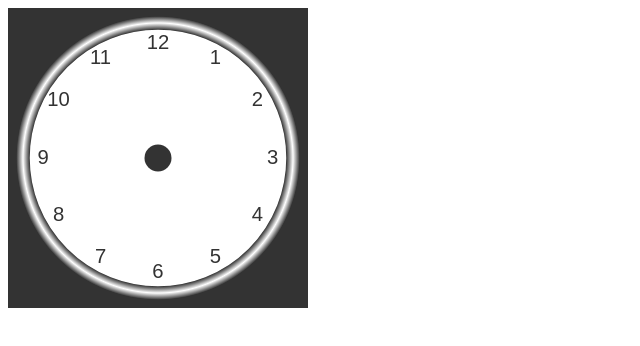
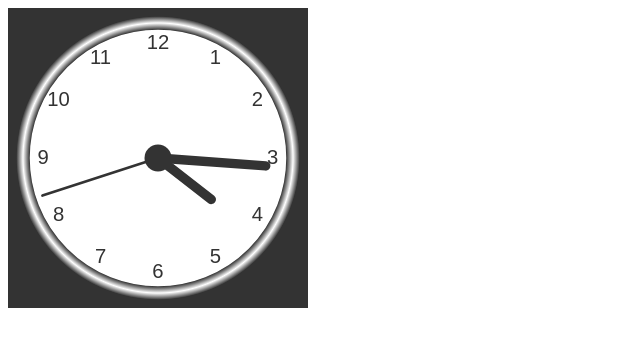
Before and after one commit to alexbonavila/RellotgeCanvas, a plain HTML site: page index.html in a window 1280 px wide. Shown: the whole page, without its empty margins (0-640 px from the left). Drawn offline with Linux system fonts and the light colour scheme.

Commit message:
carregem les manetes del rellotge ara si anem fent F5 tot el rato el rellotge va canviant

```diff
--- a/index.html
+++ b/index.html
@@ -15,6 +15,7 @@
     function drawClock() {
         drawFace(ctx, radius);
         drawNumbers(ctx, radius);
+        drawTime(ctx, radius);
     }
 
     function drawFace(ctx, radius) {
@@ -56,6 +57,34 @@
             ctx.rotate(-ang);
         }
     }
+
+    function drawTime(ctx, radius){
+        var now = new Date();
+        var hour = now.getHours();
+        var minute = now.getMinutes();
+        var second = now.getSeconds();
+        //hour
+        hour=hour%12;
+        hour=(hour*Math.PI/6)+(minute*Math.PI/(6*60))+(second*Math.PI/(360*60));
+        drawHand(ctx, hour, radius*0.5, radius*0.07);
+        //minute
+        minute=(minute*Math.PI/30)+(second*Math.PI/(30*60));
+        drawHand(ctx, minute, radius*0.8, radius*0.07);
+        // second
+        second=(second*Math.PI/30);
+        drawHand(ctx, second, radius*0.9, radius*0.02);
+    }
+
+    function drawHand(ctx, pos, length, width) {
+        ctx.beginPath();
+        ctx.lineWidth = width;
+        ctx.lineCap = "round";
+        ctx.moveTo(0,0);
+        ctx.rotate(pos);
+        ctx.lineTo(0, -length);
+        ctx.stroke();
+        ctx.rotate(-pos);
+    }
 </script>
 
 </body>
```
